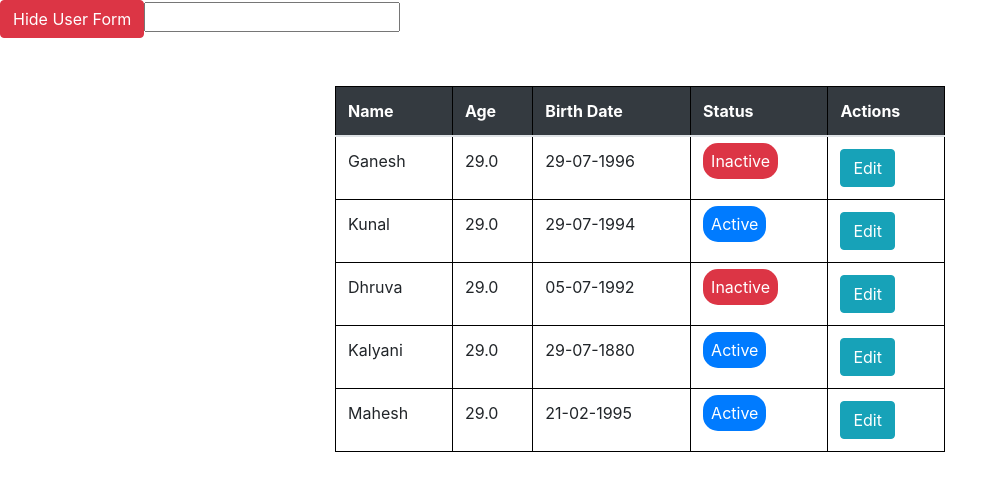
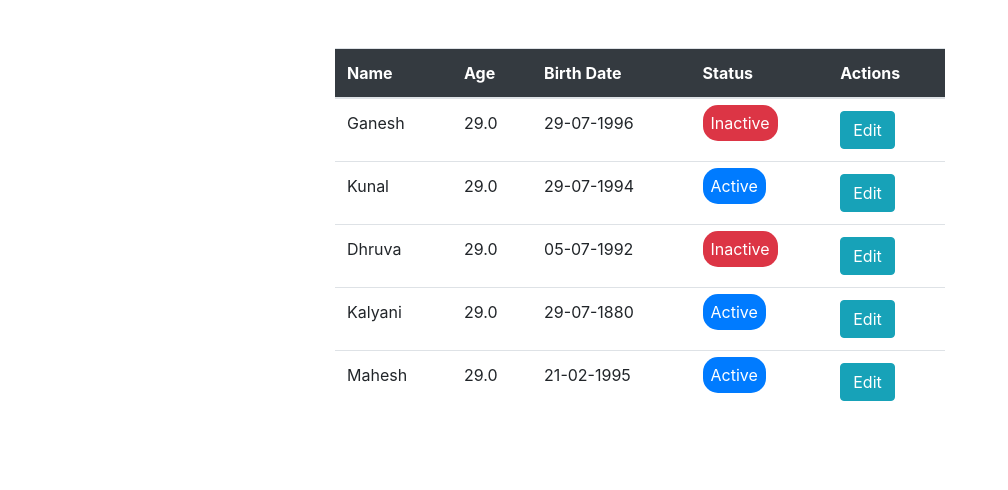
Before and after one commit to rvmore/angular-training, an Angular app: page /users in a window 1280 px wide. Before the commit this address led to /. Shown: the top 490 px of the page, without its empty margins (0-1008 px from the left). Built offline with nearby package versions, Linux system fonts and the light colour scheme.

Commit message:
Added routing code

```diff
--- a/src/app/app-routing.module.ts
+++ b/src/app/app-routing.module.ts
@@ -1,7 +1,28 @@
 import { NgModule } from '@angular/core';
 import { Routes, RouterModule } from '@angular/router';
+import { EditUserComponent } from './edit-user/edit-user.component';
+import { UserListComponent } from './user-list/user-list.component';
 
-const routes: Routes = [];
+const routes: Routes = [
+  {
+    path: 'users',
+    component: UserListComponent
+  },
+  {
+    path: 'edit-user',
+    component: EditUserComponent
+  },
+  {
+    path: '',
+    redirectTo: '/users',
+    pathMatch: 'full'
+  },
+  {
+    path: '**',
+    redirectTo: '/users',
+    pathMatch: 'full'
+  }
+];
 
 @NgModule({
   imports: [RouterModule.forRoot(routes)],
--- a/src/app/app.component.html
+++ b/src/app/app.component.html
@@ -1,36 +1,7 @@
-<div class="container mt-5 w-50" *ngIf="selectedUser">
+<!-- <div class="container mt-5 w-50" *ngIf="selectedUser">
     <app-edit-user [user]="selectedUser"></app-edit-user>
 </div>
 
-<button class="btn btn-danger" (click)="onHideUserForm()">Hide User Form</button>
+<app-user-list (userSelected)="onUserSelected($event)"></app-user-list> -->
 
-<input #myInput type="text">
-
-
-<div class="container mt-5 w-50">
-    <table class="table table-hover">
-        <thead class="bg-dark" style="color: #fff;">
-            <tr>
-                <th>Name</th>
-                <th>Age</th>
-                <th>Birth Date</th>
-                <th>Status</th>
-                <th>Actions</th>
-            </tr>
-        </thead>
-        <tbody>
-            <tr *ngFor="let user of userList">
-                <td>{{user.name}}</td>
-                <td>{{user.age | number: '1.1-2'}}</td>
-                <td>{{user.birthDate | date:'dd-MM-yyyy'}}</td>
-                <td>
-                    <span [ngClass]="{'bg-danger': !user.status}" class="bg-primary p-2"
-                        style="border-radius: 15px; color:#fff">{{user.status ? 'Active':'Inactive'}}</span>
-                </td>
-                <td>
-                    <button class="btn btn-info" (click)="onEditUser(user)">Edit</button>
-                </td>
-            </tr>
-        </tbody>
-    </table>
-</div>
+<router-outlet></router-outlet>
--- a/src/app/app.component.ts
+++ b/src/app/app.component.ts
@@ -5,52 +5,14 @@ import { AfterViewInit, Component, ElementRef, OnInit, ViewChild } from '@angula
   templateUrl: './app.component.html',
   styleUrls: ['./app.component.css']
 })
-export class AppComponent implements OnInit, AfterViewInit {
-  @ViewChild('myInput', {read: ElementRef}) myInput: ElementRef;
+export class AppComponent implements OnInit {
+  // @ViewChild('myInput', {read: ElementRef}) myInput: ElementRef;
 
-  userList: { id: number, name: string; age: number, birthDate: Date, status: boolean }[] = [
-    {
-      id: 0,
-      name: 'Ganesh',
-      age: 29,
-      status: false,
-      birthDate: new Date('1996-07-29')
-    },
-    {
-      id: 0,
-      name: 'Kunal',
-      age: 29,
-      status: true,
-      birthDate: new Date('1994-07-29')
-    },
-    {
-      id: 0,
-      name: 'Dhruva',
-      age: 29,
-      status: false,
-      birthDate: new Date('1992-07-05')
-    },
-    {
-      id: 0,
-      name: 'Kalyani',
-      age: 29,
-      status: true,
-      birthDate: new Date('1880-07-29')
-    },
-    {
-      id: 0,
-      name: 'Mahesh',
-      age: 29,
-      status: true,
-      birthDate: new Date('1995-02-21')
-    },
-  ];
 
-  selectedUser: { id: number, name: string, age: number, status: boolean, birthDate: Date };
   // isUserDataAvailable = false;
 
   ngOnInit(): void {
-    console.log(this.myInput);
+    // console.log(this.myInput);
     // this.isUserDataAvailable = true;
     // // failed to fetch data from backend
     // setTimeout(() => {
@@ -58,19 +20,25 @@ export class AppComponent implements OnInit, AfterViewInit {
     // }, 10000);
   }
 
-  ngAfterViewInit(): void {
-    console.log(this.myInput);
-  }
+  // ngAfterViewInit(): void {
+  //   console.log(this.myInput);
+  // }
 
-  getFirstLetter(name): string {
-    return name.toString()[0];
-  }
+  // getFirstLetter(name): string {
+  //   return name.toString()[0];
+  // }
 
-  onEditUser(user): void {
-    this.selectedUser = user;
-  }
+  // onEditUser(user): void {
+  //   this.selectedUser = user;
+  // }
 
-  onHideUserForm(): void {
-    this.selectedUser = null;
-  }
+  // onHideUserForm(): void {
+  //   this.selectedUser = null;
+  // }
+
+  // // sibling communication
+
+  // onUserSelected(user): void {
+  //   this.selectedUser = user;
+  // }
 }
--- a/src/app/edit-user/edit-user.component.html
+++ b/src/app/edit-user/edit-user.component.html
@@ -1,18 +1,20 @@
+<ng-container *ngIf="showForm">
     <div class="container w-50 mt-2 mb-5">
         <div class="row form-group">
             <label for="name" class="label">Name</label>
-        <input type="text" class="form-control" [(ngModel)]="inputUser.name">
+            <input type="text" class="form-control" [(ngModel)]="selectedUser.name">
         </div>
         <div class="row form-group">
             <label for="age" class="label">Age</label>
-        <input type="text" class="form-control" [(ngModel)]="inputUser.age">
+            <input type="text" class="form-control" [(ngModel)]="selectedUser.age">
         </div>
         <div class="row form-group">
             <label for="birthDate" class="label">Birth Date</label>
-        <input type="datetime" class="form-control" [(ngModel)]="inputUser.birthDate">
+            <input type="datetime" class="form-control" [(ngModel)]="selectedUser.birthDate">
         </div>
         <div class="row form-check mb-2">
-        <input class="form-check-input" type="checkbox" value="" id="flexCheckDefault" [(ngModel)]="inputUser.status">
+            <input class="form-check-input" type="checkbox" value="" id="flexCheckDefault"
+                [(ngModel)]="selectedUser.status">
             <label class="form-check-label" for="flexCheckDefault">
                 Status
             </label>
@@ -21,3 +23,5 @@
             <button class="btn btn-primary">Save</button>
         </div>
     </div>
+
+</ng-container>
--- a/src/app/edit-user/edit-user.component.ts
+++ b/src/app/edit-user/edit-user.component.ts
@@ -1,41 +1,24 @@
 import { Component, DoCheck, Input, OnChanges, OnDestroy, OnInit, SimpleChanges } from '@angular/core';
+import { UserService } from '../services/user.service';
 
 @Component({
   selector: 'app-edit-user',
   templateUrl: './edit-user.component.html',
   styleUrls: ['./edit-user.component.css']
 })
-export class EditUserComponent implements OnInit, OnChanges, OnDestroy {
-  @Input() user: { id: number, name: string, age: number, status: boolean, birthDate: Date };
+export class EditUserComponent implements OnInit {
+  selectedUser;
+  showForm = false;
 
-  inputUser: { id: number, name: string, age: number, status: boolean, birthDate: Date } = {
-    id: 0, name: '', age: 0, status: false, birthDate: new Date('01-01-1996')
-  };
-
-  constructor() { }
+  constructor(
+    private userService: UserService
+  ) { }
 
   ngOnInit(): void {
-    console.log('Rendered with initialization');
-    this.inputUser.id = this.user.id;
-    this.inputUser.name = this.user.name;
-    this.inputUser.age = this.user.age;
-    this.inputUser.status = this.user.status;
-    this.inputUser.birthDate = this.user.birthDate;
-  }
+    this.selectedUser = this.userService.selectedUser;
 
-  ngOnChanges(changes: SimpleChanges): void {
-    console.log('Rendered with changes');
-    if (changes.user) {
-      this.inputUser.id = this.user.id;
-      this.inputUser.name = this.user.name;
-      this.inputUser.age = this.user.age;
-      this.inputUser.status = this.user.status;
-      this.inputUser.birthDate = this.user.birthDate;
+    if (this.selectedUser) {
+      this.showForm = true;
     }
   }
-
-  ngOnDestroy(): void {
-    console.log('On Destroy called');
-  }
-
 }
--- /dev/null
+++ b/src/app/services/user.service.ts
@@ -0,0 +1,46 @@
+import { Injectable } from '@angular/core';
+
+@Injectable()
+export class UserService {
+  selectedUser: { id: number, name: string, age: number, status: boolean, birthDate: Date };
+
+  userList: { id: number, name: string; age: number, birthDate: Date, status: boolean }[] = [
+    {
+      id: 0,
+      name: 'Ganesh',
+      age: 29,
+      status: false,
+      birthDate: new Date('1996-07-29')
+    },
+    {
+      id: 0,
+      name: 'Kunal',
+      age: 29,
+      status: true,
+      birthDate: new Date('1994-07-29')
+    },
+    {
+      id: 0,
+      name: 'Dhruva',
+      age: 29,
+      status: false,
+      birthDate: new Date('1992-07-05')
+    },
+    {
+      id: 0,
+      name: 'Kalyani',
+      age: 29,
+      status: true,
+      birthDate: new Date('1880-07-29')
+    },
+    {
+      id: 0,
+      name: 'Mahesh',
+      age: 29,
+      status: true,
+      birthDate: new Date('1995-02-21')
+    },
+  ];
+
+  constructor() { }
+}
--- /dev/null
+++ b/src/app/user-list/user-list.component.html
@@ -0,0 +1,27 @@
+<div class="container mt-5 w-50">
+    <table class="table table-hover">
+        <thead class="bg-dark" style="color: #fff;">
+            <tr>
+                <th>Name</th>
+                <th>Age</th>
+                <th>Birth Date</th>
+                <th>Status</th>
+                <th>Actions</th>
+            </tr>
+        </thead>
+        <tbody>
+            <tr *ngFor="let user of userList">
+                <td>{{user.name}}</td>
+                <td>{{user.age | number: '1.1-2'}}</td>
+                <td>{{user.birthDate | date:'dd-MM-yyyy'}}</td>
+                <td>
+                    <span [ngClass]="{'bg-danger': !user.status}" class="bg-primary p-2"
+                        style="border-radius: 15px; color:#fff">{{user.status ? 'Active':'Inactive'}}</span>
+                </td>
+                <td>
+                    <button class="btn btn-info" (click)="onEditUser(user)">Edit</button>
+                </td>
+            </tr>
+        </tbody>
+    </table>
+</div>
--- /dev/null
+++ b/src/app/user-list/user-list.component.ts
@@ -0,0 +1,27 @@
+import { Component, OnInit, Output, EventEmitter } from '@angular/core';
+import { Router } from '@angular/router';
+import { UserService } from '../services/user.service';
+
+@Component({
+  selector: 'app-user-list',
+  templateUrl: './user-list.component.html',
+  styleUrls: ['./user-list.component.css']
+})
+export class UserListComponent implements OnInit {
+  userList = [];
+
+  constructor(
+    private userService: UserService,
+    private router: Router
+  ) { }
+
+  ngOnInit(): void {
+    this.userList = this.userService.userList;
+  }
+
+  onEditUser(user): void {
+    this.userService.selectedUser = user;
+    this.router.navigate(['edit-user']);
+  }
+
+}
```
Also changed, not shown: src/app/app.module.ts (+7 -2 lines), src/app/user-list/user-list.component.css (added), 2 other files (tests, documents, lock files or other folders). Lines whose indentation alone changed are shown as unchanged.
